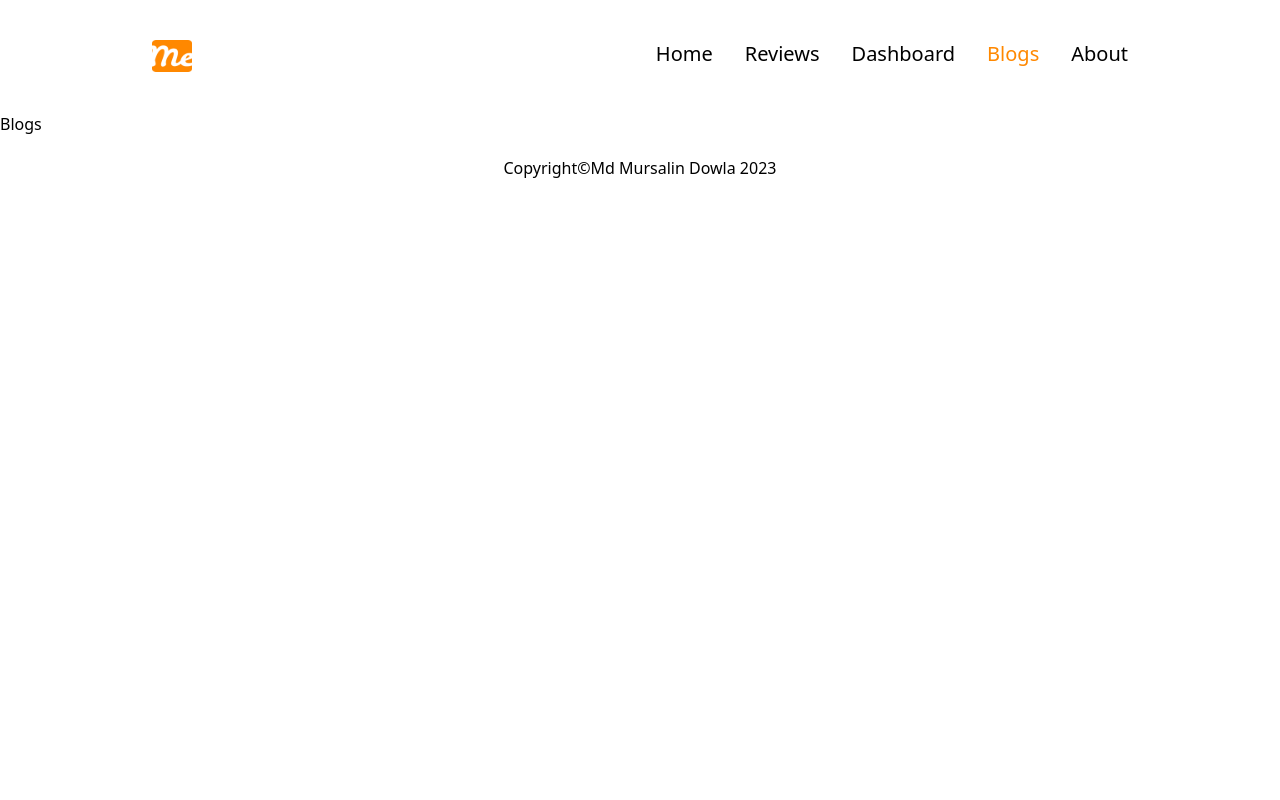
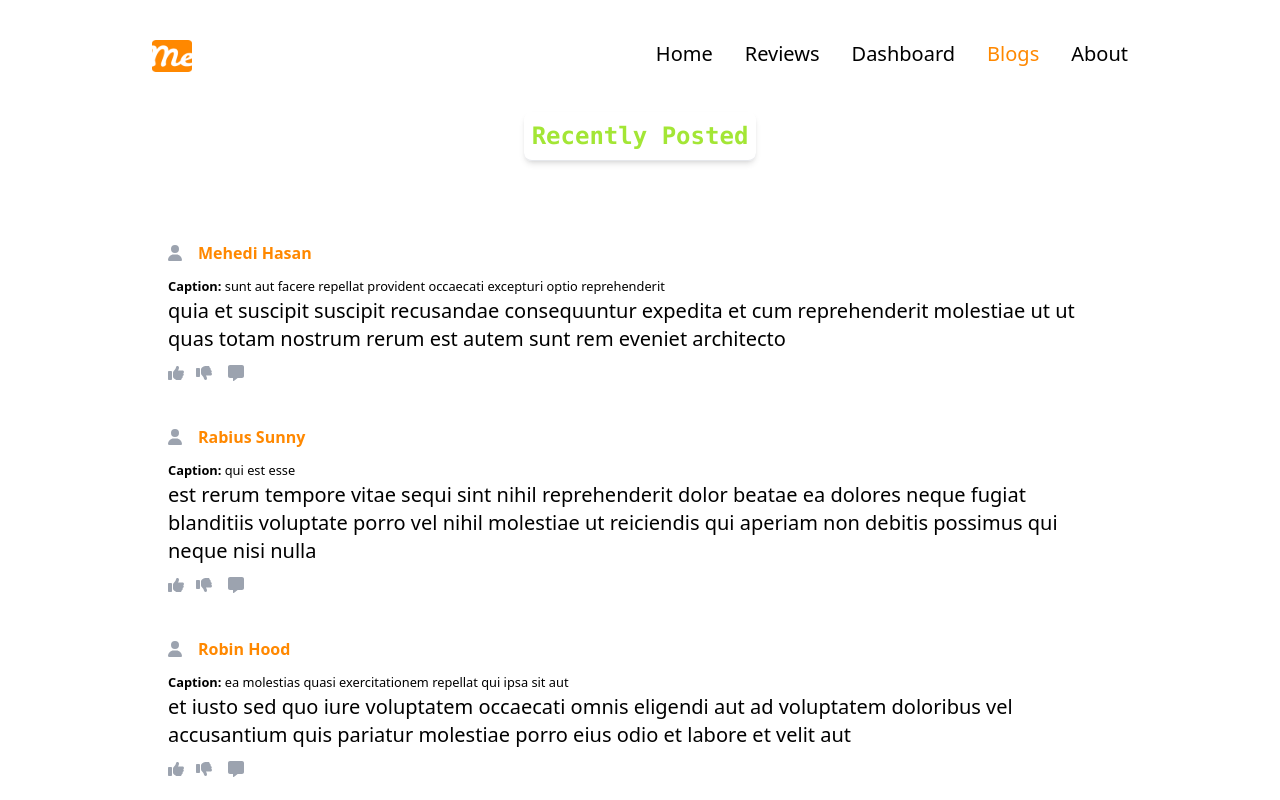
Before and after one commit to Mursalin-Dowla/mursalin-react-education, a React (Create React App) app: page /blogs in a window 1280 px wide. Shown: the top 800 px of the page. Built offline with nearby package versions, Linux system fonts and the light colour scheme.

Commit message:
Used Font Awsome+ Created a Blogging page for users

```diff
--- /dev/null
+++ b/public/post.json
@@ -0,0 +1,50 @@
+[
+    {
+      "name": "Mehedi Hasan",
+      "id": 1,
+      "title": "sunt aut facere repellat provident occaecati excepturi optio reprehenderit",
+      "body": "quia et suscipit\nsuscipit recusandae consequuntur expedita et cum\nreprehenderit molestiae ut ut quas totam\nnostrum rerum est autem sunt rem eveniet architecto"
+    },
+    {
+      "name": "Rabius Sunny",
+      "id": 2,
+      "title": "qui est esse",
+      "body": "est rerum tempore vitae\nsequi sint nihil reprehenderit dolor beatae ea dolores neque\nfugiat blanditiis voluptate porro vel nihil molestiae ut reiciendis\nqui aperiam non debitis possimus qui neque nisi nulla"
+    },
+    {
+      "name": "Robin Hood",
+      "id": 3,
+      "title": "ea molestias quasi exercitationem repellat qui ipsa sit aut",
+      "body": "et iusto sed quo iure\nvoluptatem occaecati omnis eligendi aut ad\nvoluptatem doloribus vel accusantium quis pariatur\nmolestiae porro eius odio et labore et velit aut"
+    },
+    {
+      "name": "Nayeem Ahmed",
+      "id": 4,
+      "title": "eum et est occaecati",
+      "body": "ullam et saepe reiciendis voluptatem adipisci\nsit amet autem assumenda provident rerum culpa\nquis hic commodi nesciunt rem tenetur doloremque ipsam iure\nquis sunt voluptatem rerum illo velit"
+    },
+    {
+      "name": "Mahabub Alam",
+      "id": 5,
+      "title": "nesciunt quas odio",
+      "body": "repudiandae veniam quaerat sunt sed\nalias aut fugiat sit autem sed est\nvoluptatem omnis possimus esse voluptatibus quis\nest aut tenetur dolor neque"
+    },
+    {
+      "name": "Afrose Shupty",
+      "id": 6,
+      "title": "dolorem eum magni eos aperiam quia",
+      "body": "ut aspernatur corporis harum nihil quis provident sequi\nmollitia nobis aliquid molestiae\nperspiciatis et ea nemo ab reprehenderit accusantium quas\nvoluptate dolores velit et doloremque molestiae"
+    },
+    {
+      "name": "Mahabuba Himu",
+      "id": 7,
+      "title": "magnam facilis autem",
+      "body": "dolore placeat quibusdam ea quo vitae\nmagni quis enim qui quis quo nemo aut saepe\nquidem repellat excepturi ut quia\nsunt ut sequi eos ea sed quas"
+    },
+    {
+      "name": "Israt Jahan",
+      "id": 8,
+      "title": "dolorem dolore est ipsam",
+      "body": "dignissimos aperiam dolorem qui eum\nfacilis quibusdam animi sint suscipit qui sint possimus cum\nquaerat magni maiores excepturi\nipsam ut commodi dolor voluptatum modi aut vitae"
+    }
+]
--- a/src/components/Blogs/Blogs.js
+++ b/src/components/Blogs/Blogs.js
@@ -1,9 +1,23 @@
 import React from 'react';
+import usePosts from '../../hooks/usePosts';
+import EachPost from '../EachPost/EachPost';
 
 const Blogs = () => {
+    const [posts, setPosts] = usePosts();
     return (
-        <div>
-            <h1>Blogs</h1>
+        <div className='min-h-screen md:m-10 m-5 grid grid-cols-1 justify-items-center'>
+            <div className='text-2xl text-lime-400 font-semibold font-mono border border-l-0 border-t-0 border-r-0 shadow-md p-2 rounded-lg'>
+            <h1>Recently Posted</h1>
+            </div>
+            <div className='mt-10 grid grid-cols-1 md:px-24 lg:px-32'>
+               {
+                posts.map(post=><EachPost
+                key={post.id}
+                post={post}
+                />)
+               }
+            </div>
+
         </div>
     );
 };
--- /dev/null
+++ b/src/components/EachPost/EachPost.js
@@ -0,0 +1,32 @@
+import React from 'react';
+import { FontAwesomeIcon } from '@fortawesome/react-fontawesome';
+import { faThumbsUp, faThumbsDown, faCommentAlt, faUser} from '@fortawesome/free-solid-svg-icons';
+
+
+const EachPost = (props) => {
+    const {name, title, body} = props.post;
+    return (
+        <div className='grid grid-cols-1 justify-items-start mt-10'>
+            <p className='mb-2 cursor-pointer'>
+            <span className='mr-4'>
+                    <FontAwesomeIcon title={name} className='cursor-pointer text-gray-400 hover:text-red-600' icon={faUser}></FontAwesomeIcon>
+                </span>
+                <span className='text-[#f80] font-semibold text-md'>
+                {name}</span>
+                </p>
+            <p><small><span className='font-semibold'>Caption:</span> {title}</small></p>
+            <p className='text-black text-xl'>{body}</p>
+            <p className='mt-2'><FontAwesomeIcon title='Like' className='mt-1 cursor-pointer text-gray-400 hover:text-black' icon={faThumbsUp}></FontAwesomeIcon>
+            <span className='ml-3'>
+                <FontAwesomeIcon title='DisLike' className='mt-1 cursor-pointer text-gray-400 hover:text-black' icon={faThumbsDown}></FontAwesomeIcon>
+                </span>
+                <span className='ml-4'>
+                    <FontAwesomeIcon title='Right a Comment' className='cursor-pointer text-gray-400 hover:text-lime-400' icon={faCommentAlt}></FontAwesomeIcon>
+                </span>
+                </p>
+
+        </div>
+    );
+};
+
+export default EachPost;
--- /dev/null
+++ b/src/hooks/usePosts.js
@@ -0,0 +1,14 @@
+import { useEffect, useState } from 'react';
+
+const usePosts = () => {
+    const [posts, setPosts] = useState([])
+
+    useEffect(()=>{
+        fetch('post.json')
+        .then(res=>res.json())
+        .then(data=>setPosts(data))
+    },[])
+    return [posts, setPosts]
+};
+
+export default usePosts;
```
